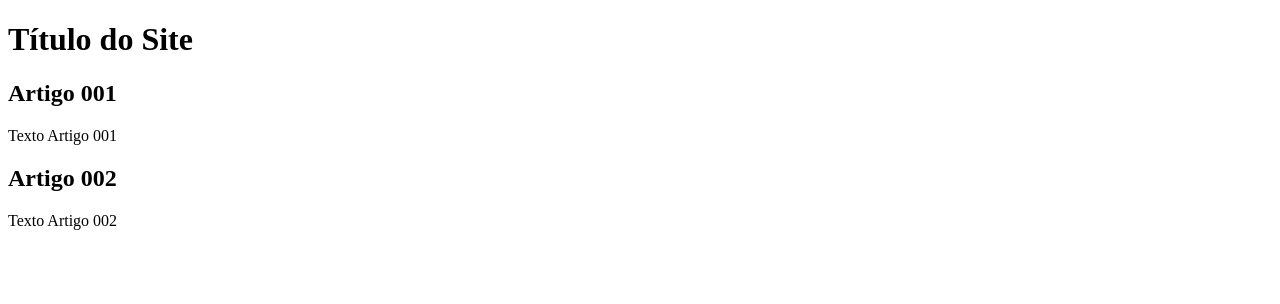
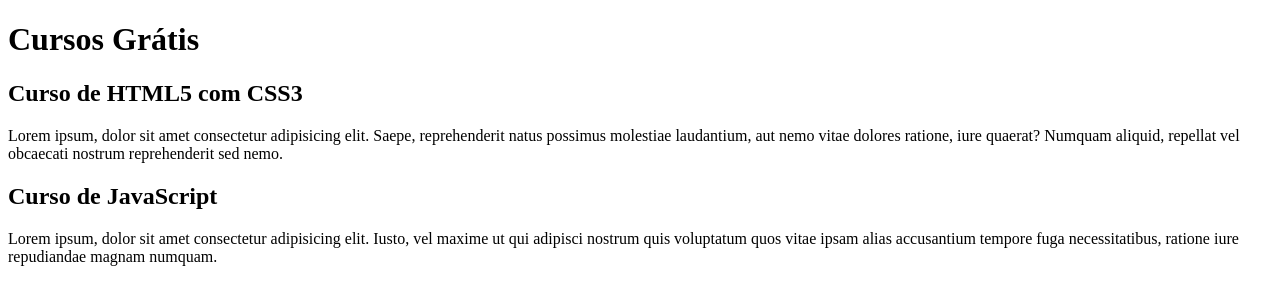
Before and after one commit to GeorgeEnriqueBravo/projeto-site, a plain HTML site: page index.html in a window 1280 px wide. Drawn offline with Linux system fonts and the light colour scheme.

Commit message:
comecei a escrever conteudo

```diff
--- a/index.html
+++ b/index.html
@@ -9,15 +9,15 @@
 <body>
     <main>
         <header>
-            <h1>Título do Site</h1>
+            <h1>Cursos Grátis</h1>
         </header>
         <article>
-            <h2>Artigo 001</h2>
-            <p>Texto Artigo 001</p>
+            <h2>Curso de HTML5 com CSS3</h2>
+            <p>Lorem ipsum, dolor sit amet consectetur adipisicing elit. Saepe, reprehenderit natus possimus molestiae laudantium, aut nemo vitae dolores ratione, iure quaerat? Numquam aliquid, repellat vel obcaecati nostrum reprehenderit sed nemo.</p>
         </article>
         <article>
-            <h2>Artigo 002</h2>
-            <p>Texto Artigo 002</p>
+            <h2>Curso de JavaScript</h2>
+            <p>Lorem ipsum, dolor sit amet consectetur adipisicing elit. Iusto, vel maxime ut qui adipisci nostrum quis voluptatum quos vitae ipsam alias accusantium tempore fuga necessitatibus, ratione iure repudiandae magnam numquam.</p>
         </article>
     </main>
 
```
